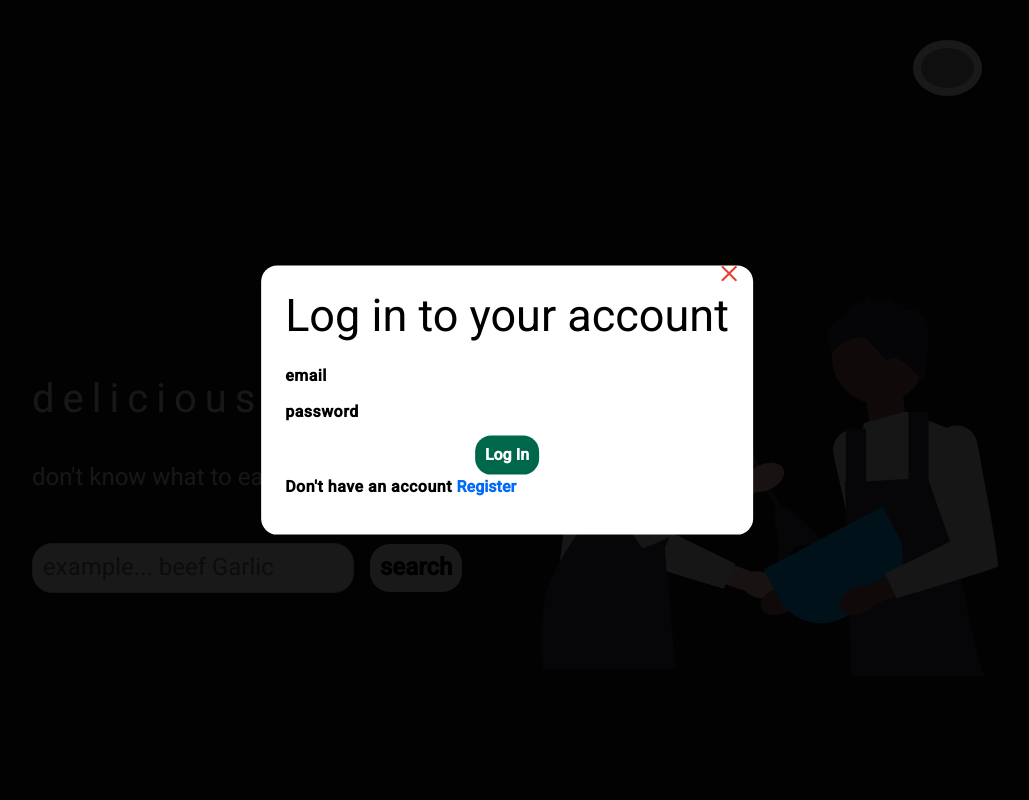
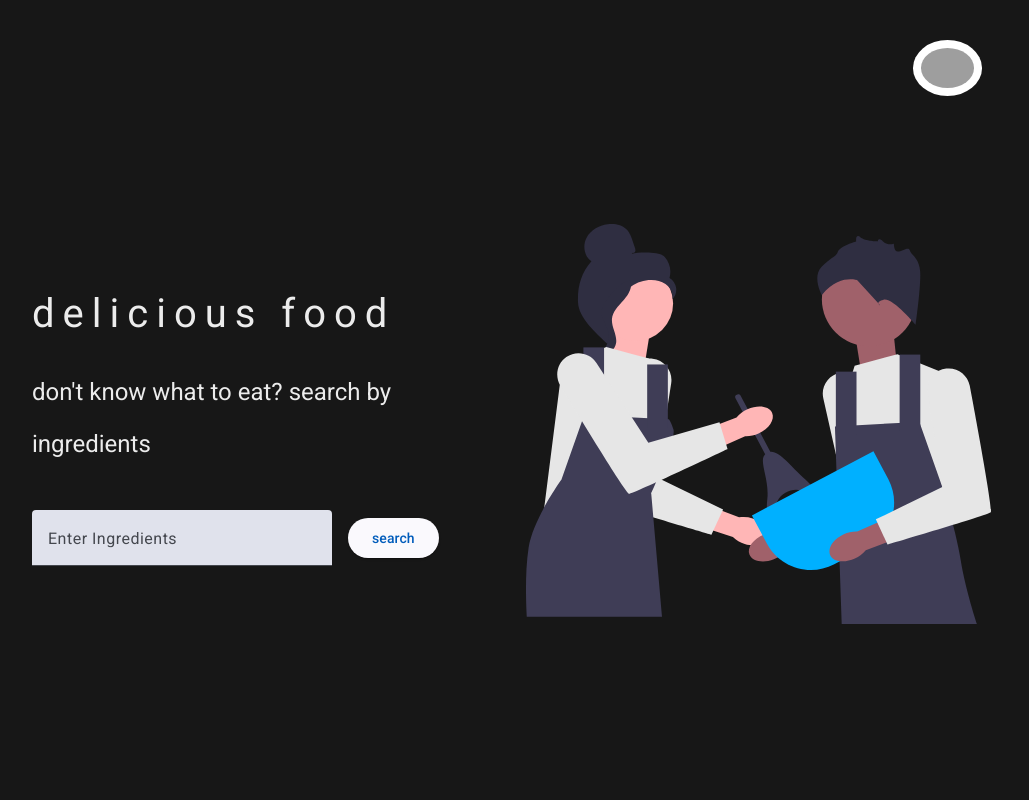
Before and after one commit to Mike-codelive/Recipe-Search-App, an Angular app: page / in a window 1280 px wide. Shown: the top 800 px of the page, without its empty margins (133-1162 px from the left). Built offline with nearby package versions, Linux system fonts and the light colour scheme; grey boxes are pictures that could not be loaded.

Commit message:
Changed the loading spinner for header

```diff
--- a/src/app/header/header.component.css
+++ b/src/app/header/header.component.css
@@ -25,7 +25,7 @@
   font-size: 1.5rem;
 }
 
-img {
+.hero_img {
   margin-top: 3rem;
   width: 85vw;
 }
@@ -35,27 +35,13 @@ form {
   flex-direction: column;
   justify-content: center;
   align-items: center;
-  gap: 1rem;
+  gap: 2.5rem;
   margin-top: 5rem;
 }
 
-input[type="text"] {
-  padding: 10px;
-  width: 300px;
-  border: 1px solid #ccc;
-  border-radius: 20px;
-  margin-bottom: 2rem;
-  /* background-color: var(--hero-input-bg); */
-  color: rgb(120, 118, 118);
-  display: block;
-}
-
-input::placeholder {
-  color: var(--hero-input-color);
-}
-
-input:focus-visible {
-  outline: none;
+.mat-input {
+  min-width: 300px;
+  width: 100%;
 }
 
 .hero-container {
@@ -64,7 +50,7 @@ input:focus-visible {
 }
 
 @media (min-width: 500px) {
-  img {
+  .hero_img {
     width: 100%;
     height: 50vh;
     margin-top: 3rem;
@@ -76,7 +62,7 @@ input:focus-visible {
 }
 
 @media (min-width: 800px) {
-  img {
+  .hero_img {
     margin-left: 2rem;
   }
 
@@ -92,6 +78,7 @@ input:focus-visible {
     justify-content: initial;
     flex-direction: row;
     margin-top: 2.5rem;
+    gap: 1rem;
   }
 
   input[type="text"] {
--- a/src/app/header/header.component.html
+++ b/src/app/header/header.component.html
@@ -2,6 +2,7 @@
   <div class="hero-container">
     <div class="hero-img">
       <img
+        class="hero_img"
         src="assets/hero-main-recipe-finder.svg"
         alt="Main recipe finder app logo"
       />
@@ -11,24 +12,33 @@
       <h2>don't know what to eat? search by ingredients</h2>
       <div class="hero-form">
         <form (ngSubmit)="submitIngredients()">
-          <div>
-            <label for="ingredients"></label>
+          <div class="flex items-center">
+            <mat-form-field class="mat-input">
+              <mat-label>Enter Ingredients</mat-label>
               <input
+                matInput
+                placeholder="Ex. Beef Garlic"
                 type="text"
                 id="ingredients"
                 name="ingredients"
-              placeholder="example... beef Garlic"
                 [(ngModel)]="enteredIngredients"
               />
+            </mat-form-field>
           </div>
-          <div>
-            <button type="submit">search</button>
+          <div class="flex items-center">
+            <button mat-raised-button color="primary" type="submit">
+              search
+            </button>
           </div>
           <div class="spinner flex items-center">
             @if (isFetching()) {
-            <div></div>
-            <div></div>
-            <div></div>
+
+            <img
+              class="recipes_loader"
+              src="assets/loading-state.svg"
+              alt="loading..."
+            />
+
             }
           </div>
         </form>
--- a/src/app/header/header.component.ts
+++ b/src/app/header/header.component.ts
@@ -6,12 +6,16 @@ import { HttpClient, HttpParams } from '@angular/common/http';
 import { Recipe } from '../recipe.model';
 import { RecipeService } from '../services/recipe.service';
 
+import { MatButtonModule } from '@angular/material/button';
+import { MatInputModule } from '@angular/material/input';
+import { MatFormFieldModule } from '@angular/material/form-field';
+
 const apiUrl = ApiUrl.apiUrl;
 
 @Component({
   selector: 'app-header',
   standalone: true,
-  imports: [FormsModule],
+  imports: [FormsModule, MatButtonModule, MatInputModule, MatFormFieldModule],
   templateUrl: './header.component.html',
   styleUrl: './header.component.css',
 })
--- a/src/app/navbar/navbar.component.css
+++ b/src/app/navbar/navbar.component.css
@@ -2,6 +2,7 @@ section {
   top: 2.5rem;
   position: sticky;
   width: 100%;
+  height: 0;
 }
 
 img {
--- a/src/app/navbar/navbar.component.ts
+++ b/src/app/navbar/navbar.component.ts
@@ -10,7 +10,7 @@ import { MatTooltipModule } from '@angular/material/tooltip';
   styleUrl: './navbar.component.css',
 })
 export class NavbarComponent {
-  isCredentialOpen = signal(true);
+  isCredentialOpen = signal(false);
 
   onCredentials() {
     this.isCredentialOpen.set(true);
--- a/src/app/recipes/recipes.component.ts
+++ b/src/app/recipes/recipes.component.ts
@@ -12,13 +12,14 @@ import {
 import { RecipeService } from '../services/recipe.service';
 import { HttpClient } from '@angular/common/http';
 import { ApiUrl } from '../../enviroments/environment';
-import { runInInjectionContext, signal, effect } from '@angular/core';
+import { runInInjectionContext, effect } from '@angular/core';
 
 const apiUrl = ApiUrl.apiUrl;
 
 @Component({
   selector: 'app-recipes',
   standalone: true,
+  imports: [],
   templateUrl: './recipes.component.html',
   styleUrls: ['./recipes.component.css'],
 })
--- a/src/styles.css
+++ b/src/styles.css
@@ -480,6 +480,28 @@ button {
   animation: bounce 1.4s infinite ease-in-out both;
 }
 
+.mat-mdc-form-field-subscript-wrapper {
+  display: none;
+}
+
+.recipes_loader {
+  width: 4rem;
+  height: 4rem;
+}
+
+@keyframes rotate360 {
+  from {
+    transform: rotate(0deg);
+  }
+  to {
+    transform: rotate(360deg);
+  }
+}
+
+.recipes_loader {
+  animation: rotate360 2s linear infinite;
+}
+
 @keyframes bounce {
   0%,
   80%,
@@ -529,6 +551,7 @@ button {
 }
 
 :root {
+  --mat-app-primary: #00b0ff;
   --primary-link-color: rgb(1, 107, 248);
   --red-filter: brightness(0) saturate(100%) invert(74%) sepia(88%)
     saturate(6532%) hue-rotate(338deg) brightness(89%) contrast(103%);
```
Also changed, not shown: src/assets/loading-state.svg (added). Lines whose indentation alone changed are shown as unchanged.
